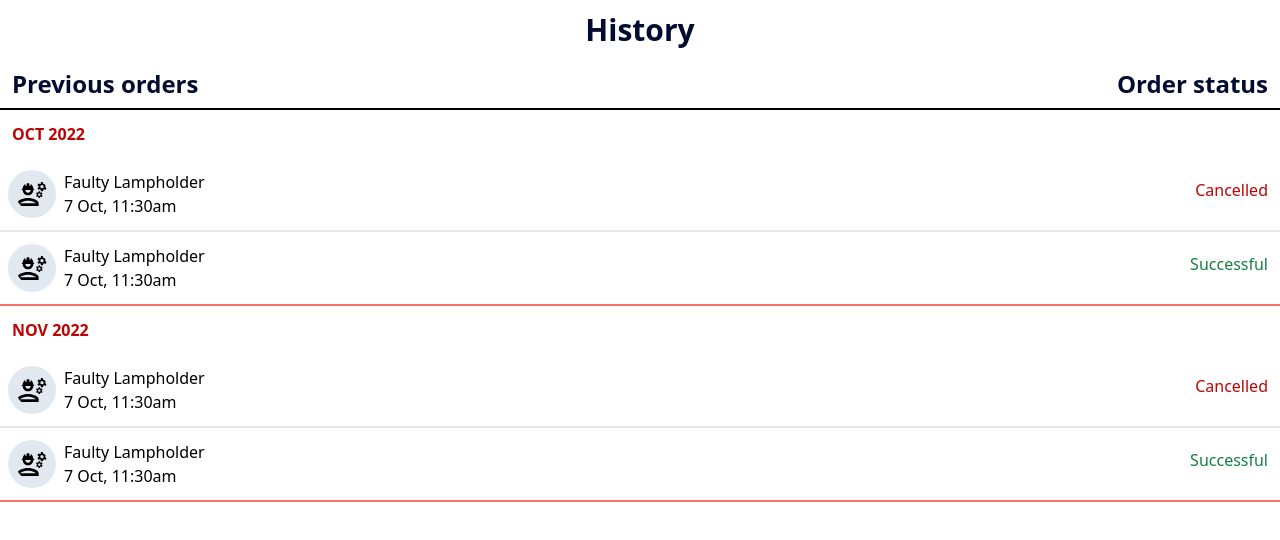
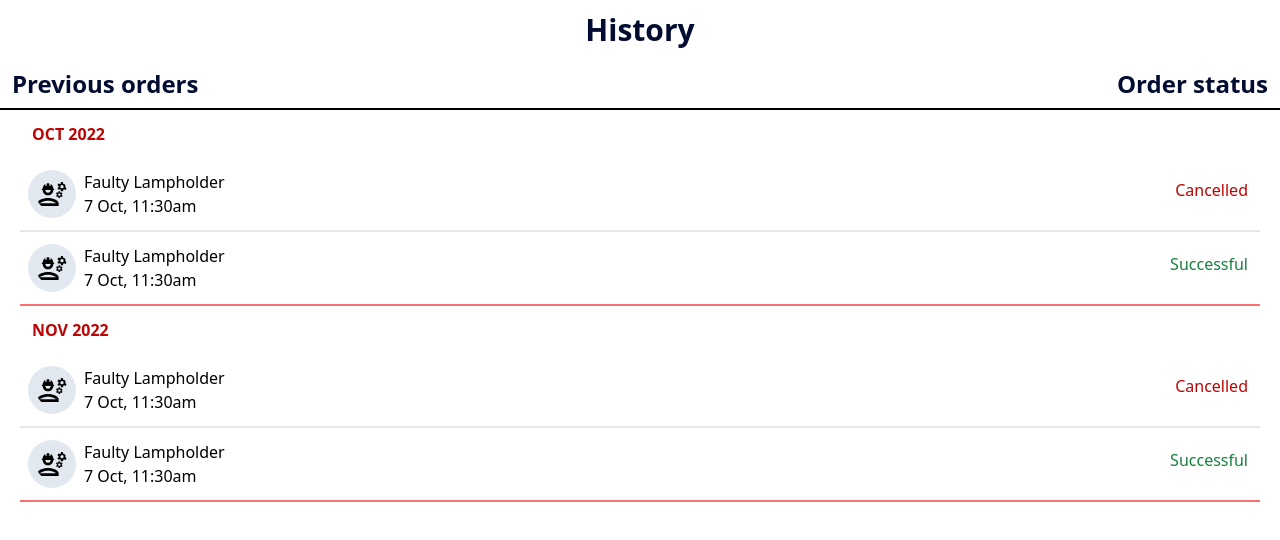
Before and after one commit to Adebimpe96/XFIX, a React (Create React App) app: page /customerhistory in a window 1280 px wide. Shown: the top 540 px of the page. Built offline with nearby package versions, Linux system fonts and the light colour scheme.

Commit message:
history modified

```diff
--- a/src/components/Customers/CustomerHistory.js
+++ b/src/components/Customers/CustomerHistory.js
@@ -3,7 +3,7 @@ import { MdOutlineEngineering } from 'react-icons/md'
 const CustomerHistory = (props) => {
 
     return(
-        <div className="container-fluid">
+        <div className="container-lg px-5">
 
             <div className="flex flex-row">
                 <h4 className="red font-semibold py-4 ps-3">{props.date}</h4>
```
